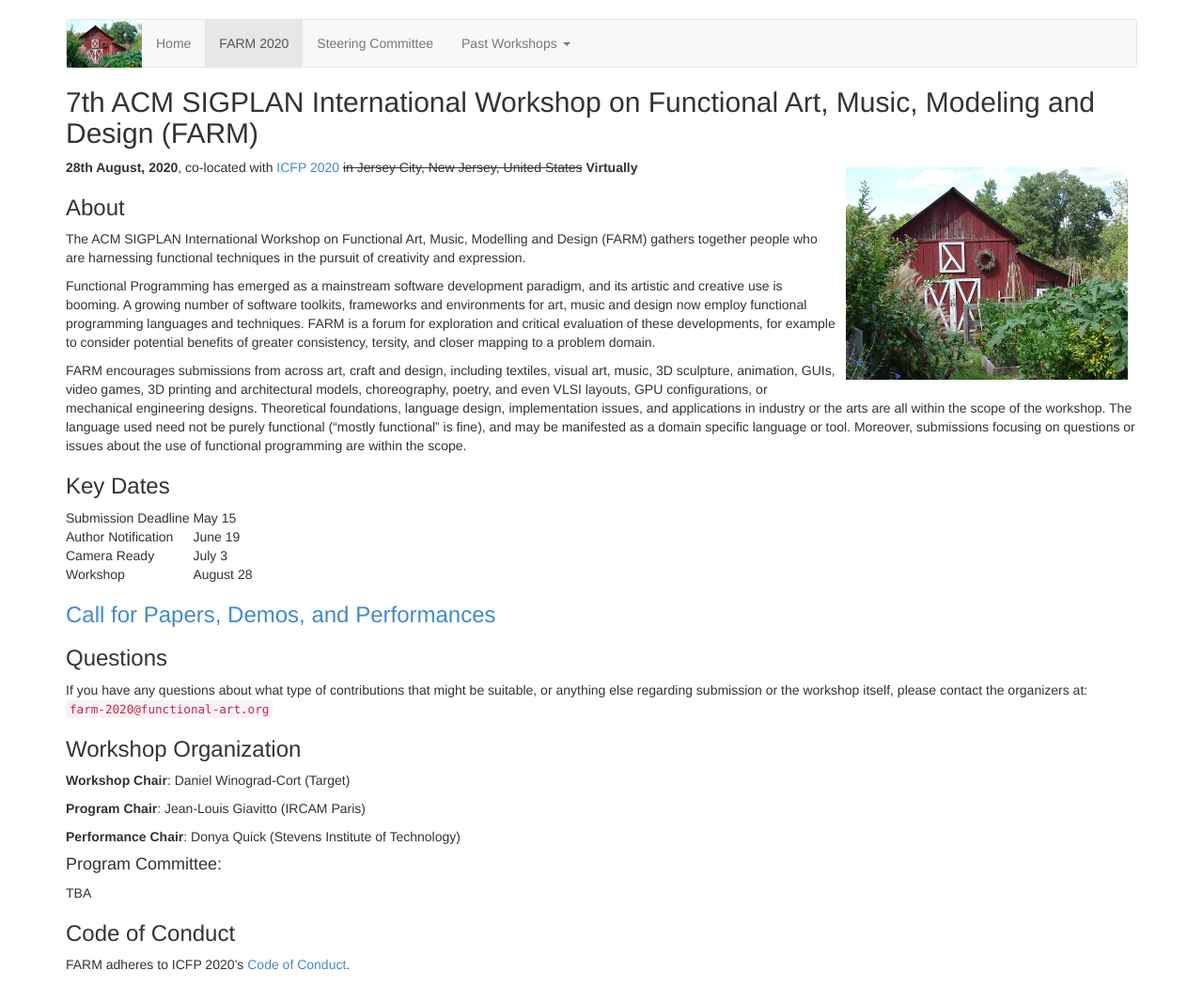
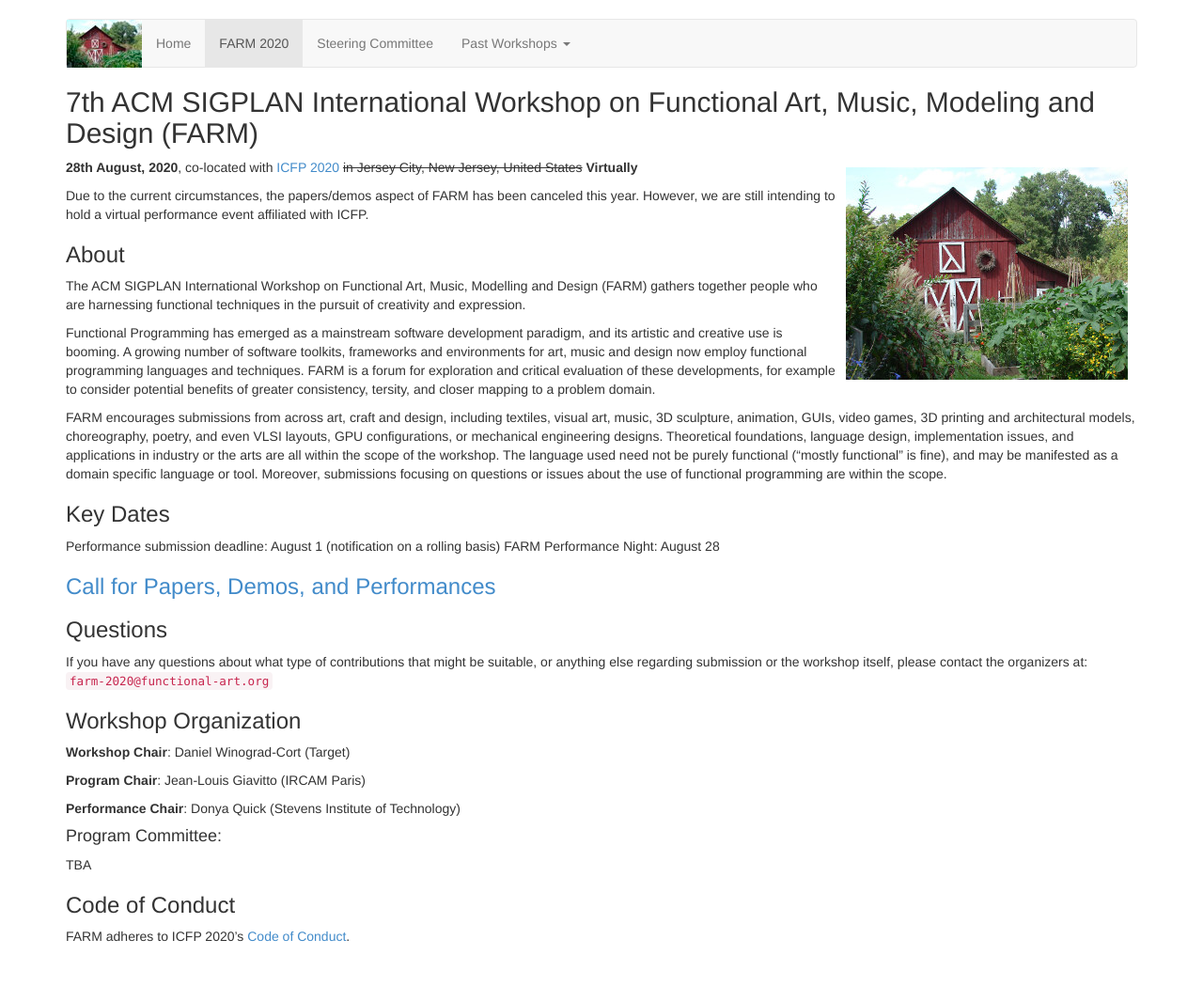
Before and after one commit to functional-art/functional-art.github.com, a Jekyll site: the page built from 2020/index.md, in a window 1280 px wide. Shown: the whole page at 94% size. Built offline with Jekyll 4.4.1, drawn with Linux system fonts in a browser that asks for light colours; nearby versions of some CDN libraries; after the commit the page ends 1036 px from its top, so only the background shows below that.

Commit message:
Update index.md

```diff
--- a/2020/index.md
+++ b/2020/index.md
@@ -12,6 +12,9 @@
 [ICFP 2020](https://icfp20.sigplan.org/)
 <span style="text-decoration: line-through;">in Jersey City, New Jersey, United States</span>
  **Virtually**
+
+Due to the current circumstances, the papers/demos aspect of FARM has been canceled this year.
+However, we are still intending to hold a virtual performance event affiliated with ICFP.
 
 ### About
 
@@ -41,10 +44,8 @@
 
 ### Key Dates
 
-| Submission Deadline  || May 15    |
-| Author Notification  || June 19   |
-| Camera Ready         || July 3    |
-| Workshop             || August 28 |
+Performance submission deadline: August 1 (notification on a rolling basis)
+FARM Performance Night: August 28
 
 ### [Call for Papers, Demos, and Performances](cfp.md)
 
```
